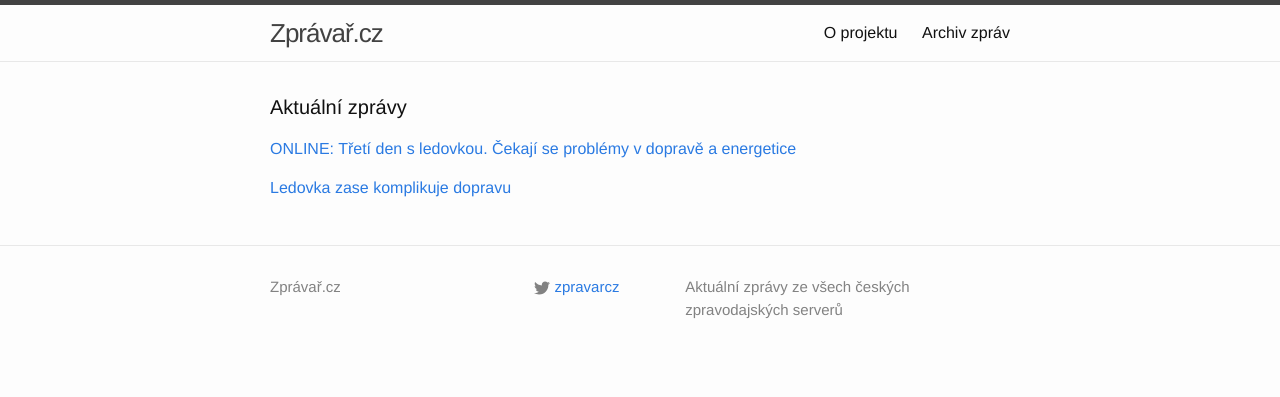
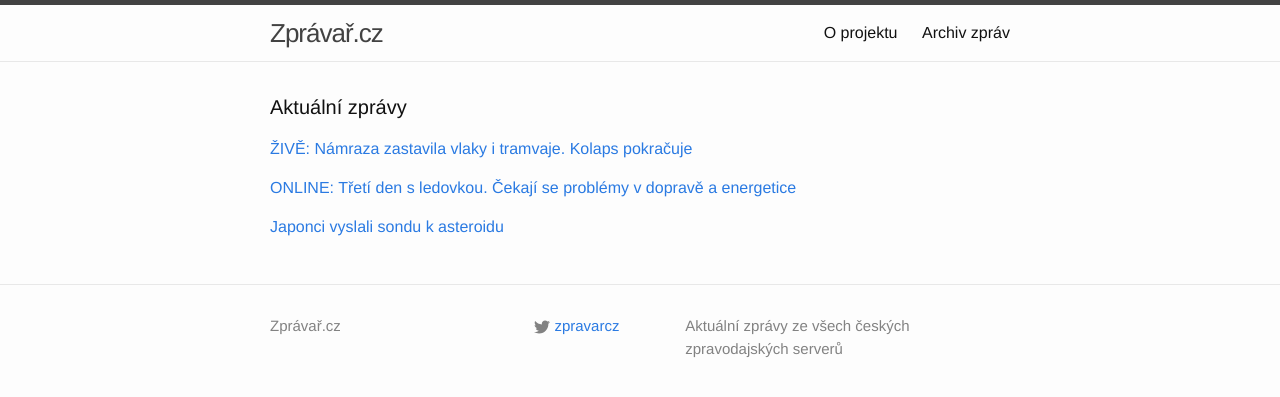
Before and after one commit to adliska/zpravar, a Jekyll site: the page built from index.html, in a window 1280 px wide. Shown: the top 397 px of the page. Built offline with Jekyll 4.4.1, drawn with Linux system fonts in a browser that asks for light colours.

Commit message:
zpravar news update

```diff
--- a/index.html
+++ b/index.html
@@ -5,19 +5,28 @@
 <div class="home">
     <h1 class="page-heading">Aktuální zprávy</h1>
 
-<p><a href="javascript:;" onclick="toggle_visibility('zpravy0')">ONLINE: Třetí den s ledovkou. Čekají se problémy v dopravě a energetice</a></p>
+<p><a href="javascript:;" onclick="toggle_visibility('zpravy0')">ŽIVĚ: Námraza zastavila vlaky i tramvaje. Kolaps pokračuje</a></p>
 <div id="zpravy0" style="display:none">
+<ul>
+<li><a href=http://www.tyden.cz/rubriky/domaci/pocasi/zive-namraza-zastavila-vlaky-i-tramvaje-kolaps-pokracuje_326040.html>ŽIVĚ: Námraza zastavila vlaky i tramvaje. Kolaps pokračuje - www.tyden.cz</a></li>
+<li><a href=http://www.tyden.cz/rubriky/domaci/pocasi/zive-cesko-vs-namraza-kolaps-pokracuje_326040.html>ŽIVĚ: Česko vs. námraza. Kolaps pokračuje - www.tyden.cz</a></li>
+<li><a href=http://www.novinky.cz/domaci/355258-ledovka-zase-komplikuje-dopravu.html>Ledovka zase komplikuje dopravu - www.novinky.cz</a></li>
+<li><a href=http://www.tyden.cz/rubriky/domaci/pocasi/zive-cesko-versus-ledovka-kolaps-pokracuje_326040.html>ŽIVĚ: Česko versus ledovka: kolaps pokračuje - www.tyden.cz</a></li>
+<li><a href=http://www.ceskenoviny.cz/zpravy/zpravy/cr-se-bude-i-dnes-potykat-s-nasledky-ledovky-komplikuje-dopravu/1154321>ČR se bude i dnes potýkat s následky ledovky, komplikuje dopravu - www.ceskenoviny.cz</a></li>
+</ul>
+</div><p><a href="javascript:;" onclick="toggle_visibility('zpravy1')">ONLINE: Třetí den s ledovkou. Čekají se problémy v dopravě a energetice</a></p>
+<div id="zpravy1" style="display:none">
 <ul>
 <li><a href=http://www.rozhlas.cz/_zprava/online-treti-den-s-ledovkou-cekaji-se-problemy-v-doprave-a-energetice--1427645>ONLINE: Třetí den s ledovkou. Čekají se problémy v dopravě a energetice - www.rozhlas.cz</a></li>
 <li><a href=http://www.rozhlas.cz/_zprava/online-treti-den-s-ledovkou-cekaji-se-dalsi-problemy-v-doprave-a-energetice--1427645>ONLINE: Třetí den s ledovkou. Čekají se další problémy v dopravě a energetice - www.rozhlas.cz</a></li>
 <li><a href=http://www.rozhlas.cz/_zprava/treti-den-s-ledovkou-cekaji-se-dalsi-problemy-v-doprave-a-energetice--1427645>Třetí den s ledovkou. Čekají se další problémy v dopravě a energetice - www.rozhlas.cz</a></li>
 <li><a href=http://www.rozhlas.cz/_zprava/treti-den-s-ledovkou-cekaji-se-dalsi-problemy-v-doprave--1427645>Třetí den s ledovkou. Čekají se další problémy v dopravě - www.rozhlas.cz</a></li>
 </ul>
-</div><p><a href="javascript:;" onclick="toggle_visibility('zpravy1')">Ledovka zase komplikuje dopravu</a></p>
-<div id="zpravy1" style="display:none">
+</div><p><a href="javascript:;" onclick="toggle_visibility('zpravy2')">Japonci vyslali sondu k asteroidu</a></p>
+<div id="zpravy2" style="display:none">
 <ul>
-<li><a href=http://www.novinky.cz/domaci/355258-ledovka-zase-komplikuje-dopravu.html>Ledovka zase komplikuje dopravu - www.novinky.cz</a></li>
-<li><a href=http://www.tyden.cz/rubriky/domaci/pocasi/zive-cesko-versus-ledovka-kolaps-pokracuje_326040.html>ŽIVĚ: Česko versus ledovka: kolaps pokračuje - www.tyden.cz</a></li>
-<li><a href=http://www.ceskenoviny.cz/zpravy/zpravy/cr-se-bude-i-dnes-potykat-s-nasledky-ledovky-komplikuje-dopravu/1154321>ČR se bude i dnes potýkat s následky ledovky, komplikuje dopravu - www.ceskenoviny.cz</a></li>
+<li><a href=http://www.ceskatelevize.cz/ct24/svet/294307-japonci-vyslali-sondu-k-asteroidu/>Japonci vyslali sondu k asteroidu - www.ceskatelevize.cz</a></li>
+<li><a href=http://www.novinky.cz/veda-skoly/355257-japonsko-vyslalo-dalsi-sondu-k-asteroidu.html>Japonsko vyslalo další sondu k asteroidu - www.novinky.cz</a></li>
+<li><a href=http://www.ceskenoviny.cz/zpravy/zpravy/japonska-sonda-odstartovala-k-asteroidu-vrati-se-v-roce-2020/1154338>Japonská sonda odstartovala k asteroidu, vrátí se v roce 2020 - www.ceskenoviny.cz</a></li>
 </ul>
 </div></div>
```
